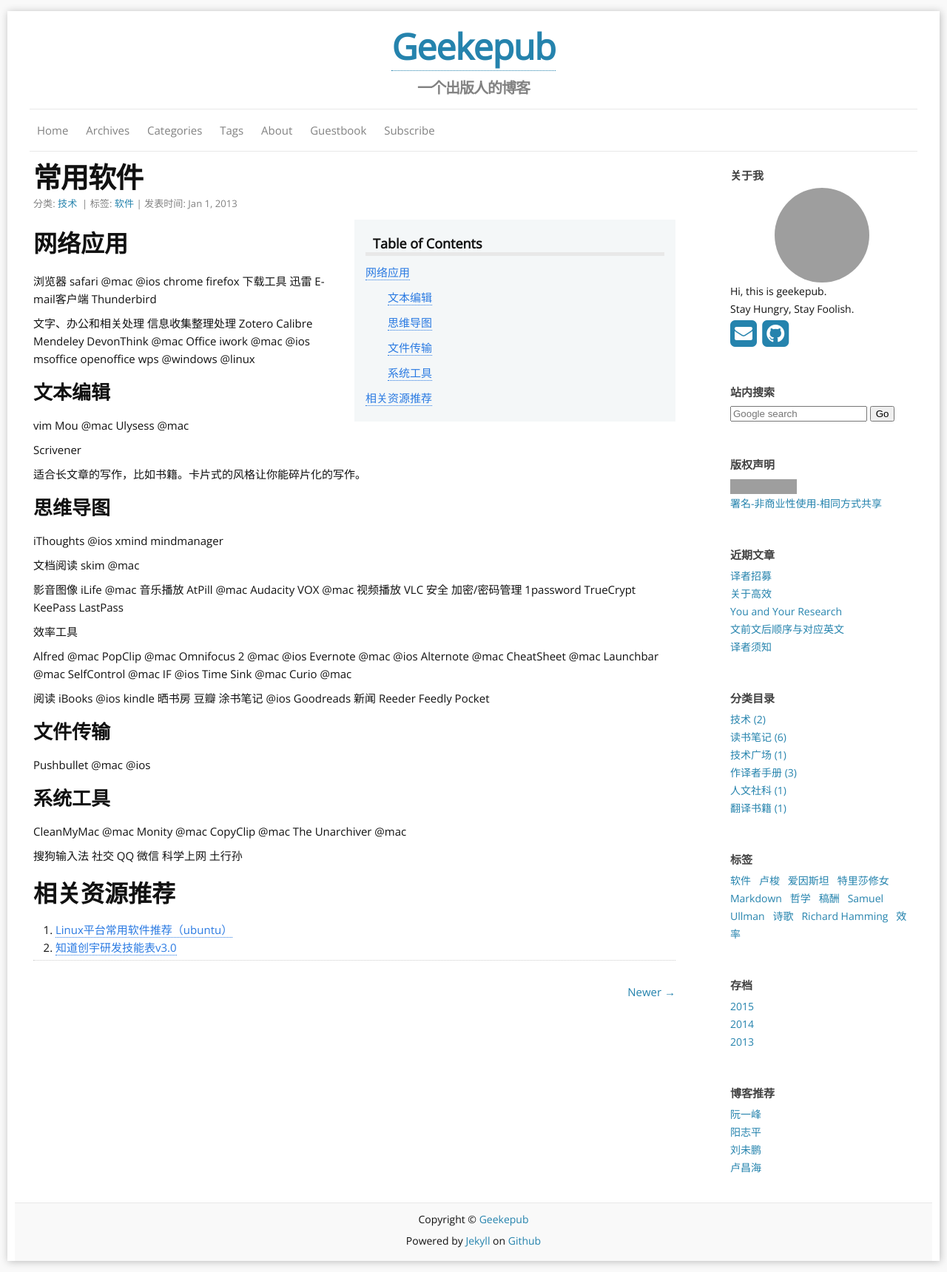
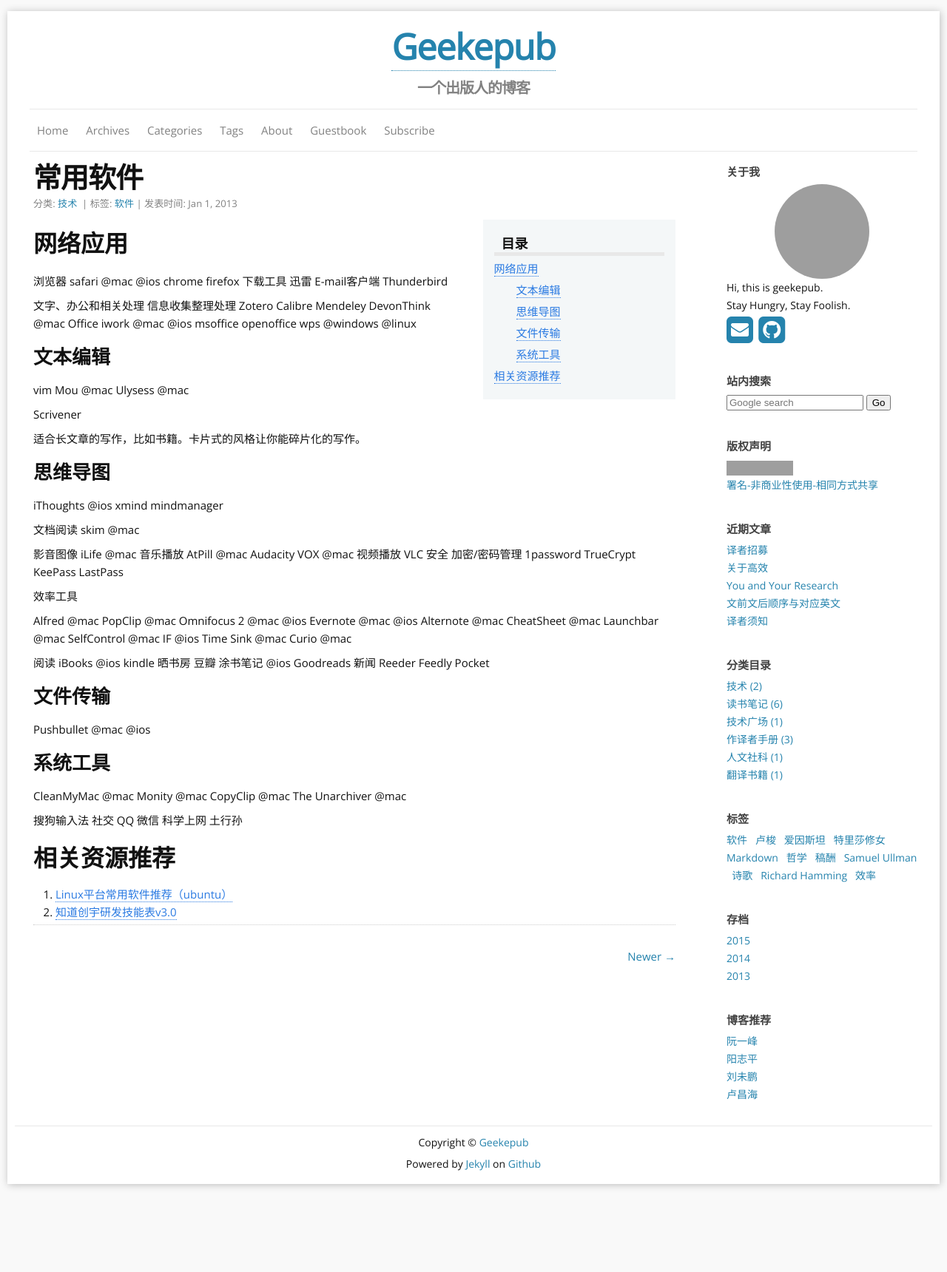
Before and after one commit to geekepub/geekepub.github.io, a Jekyll site: the page built from _posts/2013-01-01-apps.md, in a window 1280 px wide. Shown: the whole page at 74% size. Built offline with Jekyll 4.4.1, drawn with Linux system fonts in a browser that asks for light colours; nearby versions of some CDN libraries; comment, search, counter and statistics services are not loaded; after the commit the page ends 1616 px from its top, so only the background shows below that; grey boxes are pictures that could not be loaded.

Commit message:
Update _layout.scss

```diff
--- a/_sass/_layout.scss
+++ b/_sass/_layout.scss
@@ -1,6 +1,6 @@
 /* Site header */
 .site-header {
-  //Positioning context for the mobile navigation icon
+//Positioning context for the mobile navigation icon
   position: relative;
 }
 
@@ -31,7 +31,7 @@
 }
 
 .site-nav {
-  /*float: right;*/
+/* float: right;*/
   line-height: 56px;
   border-top: 1px solid $grey-color-light;
   border-bottom: 1px solid $grey-color-light;
@@ -43,7 +43,7 @@
     color: $grey-color;
     line-height: $base-line-height;
 
-    // Gaps between nav items, but not on the first one
+  // Gaps between nav items, but not on the first one
 
     margin-left: 10px;
     margin-right: 10px;
@@ -104,7 +104,7 @@
 
 /* Sidebar */
 .sidebar-module {
-  padding: 15px;
+  padding: 10px;
   margin: 0 -15px 15px;
   font-size: 14px;
   h4{
@@ -120,17 +120,15 @@
 
 
 /* Site footer */
-
 .site-footer {
   clear: both;
   text-align: center;
-  background-color: #f9f9f9;
+  background-color: #fff;
   border-top: 1px solid $grey-color-light;
   margin: $spacing-unit 0;
   padding: $spacing-unit 0;
   font-size: 14px;
 }
-
 
 
 /* Page content */
@@ -150,26 +148,21 @@
 
 .post-link {
   display: block;
-  font-size: 38px;//42px;
+  font-size: 38px;
 }
 
 
-
-/**
- * Posts
- */
+/* Posts */
 .post-header {
   margin-bottom: $spacing-unit;
   time{
     margin-left: 0px;
     font-style: normal;
-
   }
-
 }
 
 .post-title {
-  font-size: 38px;//42px;
+  font-size: 38px;
   letter-spacing: -1px;
   line-height: 1;
 
@@ -179,21 +172,20 @@
 }
 
 
-
 #markdown-toc{
   float: right;
-  width:50%;
+  width:30%;
   background:#f4f7f8;
   padding:20px 15px;
   li{
-    padding-top:10px;
+    padding-top:5px;
     position:relative;
     list-style-type:none;
   }
 }
 
 #markdown-toc:before{
-  content:"Table of Contents";
+  content:"目录";
   font-weight: 700;
   padding-left:10px;
   border-bottom:5px solid $grey-color-light !important;
@@ -204,7 +196,7 @@
 
 .post-content {
   p { padding:$spacing-unit/5 0; }
-  //  margin-bottom: $spacing-unit;
+//  margin-bottom: $spacing-unit;
   h1 {
     font-size: 38px;
     line-height:2em;
@@ -269,18 +261,13 @@
 
 
 /*time style of tages and categories*/
-
 time{
-  margin-left: 15px;
-  font-style: italic;
+  margin-left: 50px;
+  font-style: normal;
 }
 
 
-
-/**
- * Aboutme photo Style
- */
-
+/* Aboutme photo Style */
 .about{
   img {
     height: 128px;
```
